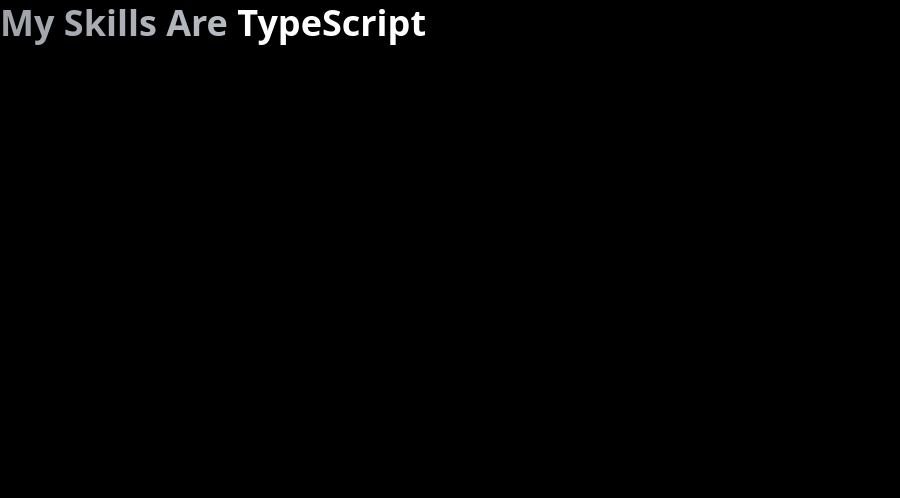
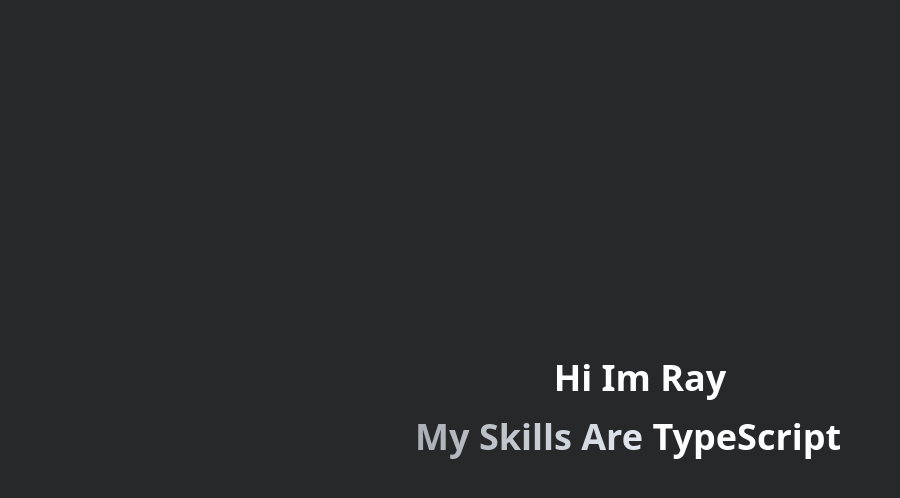
Before and after one commit to zlrkw11/portfolio-zl, a React (Vite) app: page / in a window 1280 px wide. Shown: the top 498 px of the page, without its empty margins (0-900 px from the left). Built offline with nearby package versions, Linux system fonts and the light colour scheme.

Commit message:
color import

```diff
--- a/src/App.jsx
+++ b/src/App.jsx
@@ -1,12 +1,12 @@
 import "./styles/tailwind.css";
 
 // pages
-import Intro from "./components/Intro";
+import Main from "./pages/Main";
 
 function App() {
   return (
-    <div className="bg-black h-screen">
-      <Intro />
+    <div className="">
+      <Main />
     </div>
   );
 }
--- /dev/null
+++ b/src/pages/Main.jsx
@@ -0,0 +1,13 @@
+import Intro from "../components/Intro";
+function Main() {
+  return (
+    <div className="flex items-center justify-center w-full bg-dark-0 h-screen flex-col gap-4">
+      <div className="">
+        <h1 className="pt-4 text-4xl font-semibold text-white">Hi Im Ray</h1>
+      </div>
+      <Intro />
+    </div>
+  );
+}
+
+export default Main;
--- a/tailwind.config.js
+++ b/tailwind.config.js
@@ -3,6 +3,13 @@ export default {
   content: ["./index.html", "./src/**/*.{js,ts,jsx,tsx}"],
   theme: {
     extend: {
+      colors: {
+        "dark-0": "#272829",
+        "dark-1": "#303841",
+        "dark-2": "#3A4750",
+        cyan: "#00ADB5",
+        "white-2": "EEEEEE",
+      },
       fontFamily: {
         inter: ["inter", "sans-serif"],
       },
```
